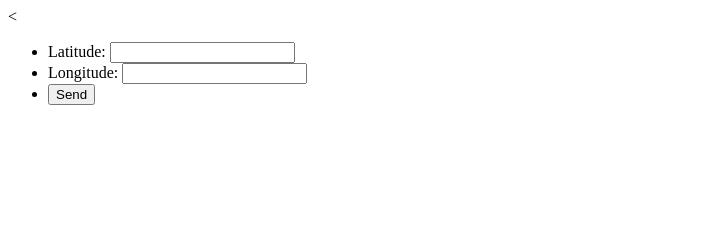
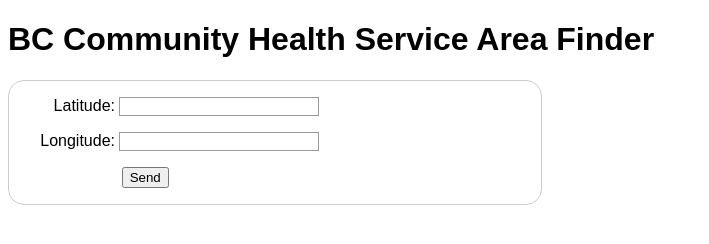
Before and after one commit to michaelpnelson/bcapp, a plain HTML site: page index.html in a window 1280 px wide. Shown: the whole page, without its empty margins (0-709 px from the left). Drawn offline with Linux system fonts and the light colour scheme.

```diff
--- a/index.html
+++ b/index.html
@@ -1,11 +1,15 @@
-<<!DOCTYPE html>
+<!DOCTYPE html>
 <html lang="en" dir="ltr">
   <head>
     <meta charset="utf-8">
-    <title></title>
+    <title>BC Community Health Service Area Finder</title>
+    <link href="styles.css" rel="stylesheet" type="text/css">
   </head>
   <body>
-    <form action="http://localhost:8000/bcapp" method="get">
+    <h1>
+      BC Community Health Service Area Finder
+    </h1>
+    <form action="http://127.0.0.1:8000/bcapp" method="get">
        <ul>
         <li>
           <label for="lat">Latitude:</label>
--- /dev/null
+++ b/styles.css
@@ -0,0 +1,55 @@
+/* Shamelessly borrowed from Mozilla docs */
+body {
+  font: 1em sans-serif;
+}
+
+form {
+  width: 500px;
+  /* Form outline */
+  padding: 1em;
+  border: 1px solid #CCC;
+  border-radius: 1em;
+}
+
+ul {
+  list-style: none;
+  padding: 0;
+  margin: 0;
+}
+
+form li + li {
+  margin-top: 1em;
+}
+
+label {
+  /* Uniform size & alignment */
+  display: inline-block;
+  width: 90px;
+  text-align: right;
+}
+
+input {
+  /* Uniform text field size */
+  width: 200px;
+  box-sizing: border-box;
+
+  /* Match form field borders */
+  border: 1px solid #999;
+}
+
+input:focus,
+textarea:focus {
+  /* Additional highlight for focused elements */
+  border-color: #000;
+}
+
+.button {
+  /* Align buttons with the text fields */
+  padding-left: 90px; /* same size as the label elements */
+}
+
+button {
+  /* This extra margin represent roughly the same space as the space
+     between the labels and their text fields */
+  margin-left: .5em;
+}
```
Also changed, not shown: docker/server.js (+31 -1 lines).
